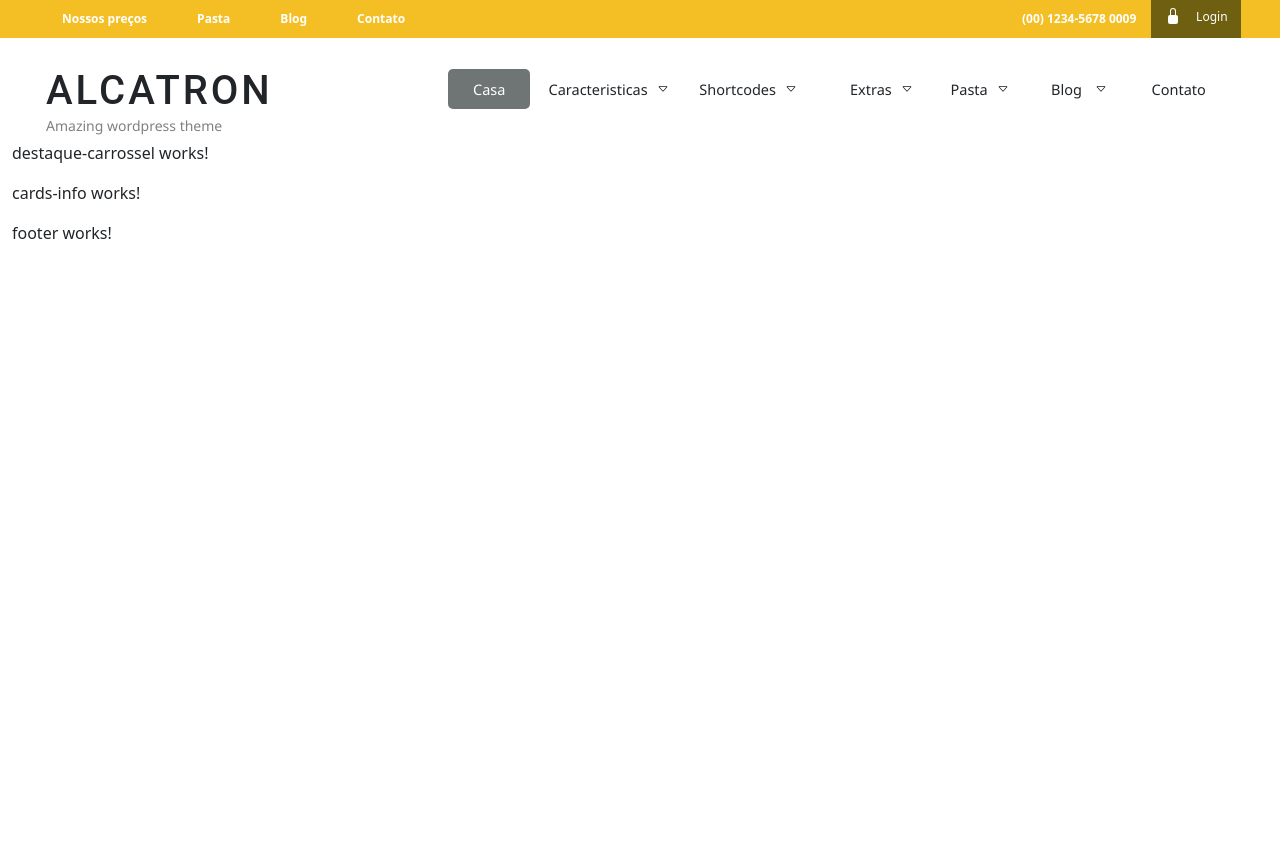
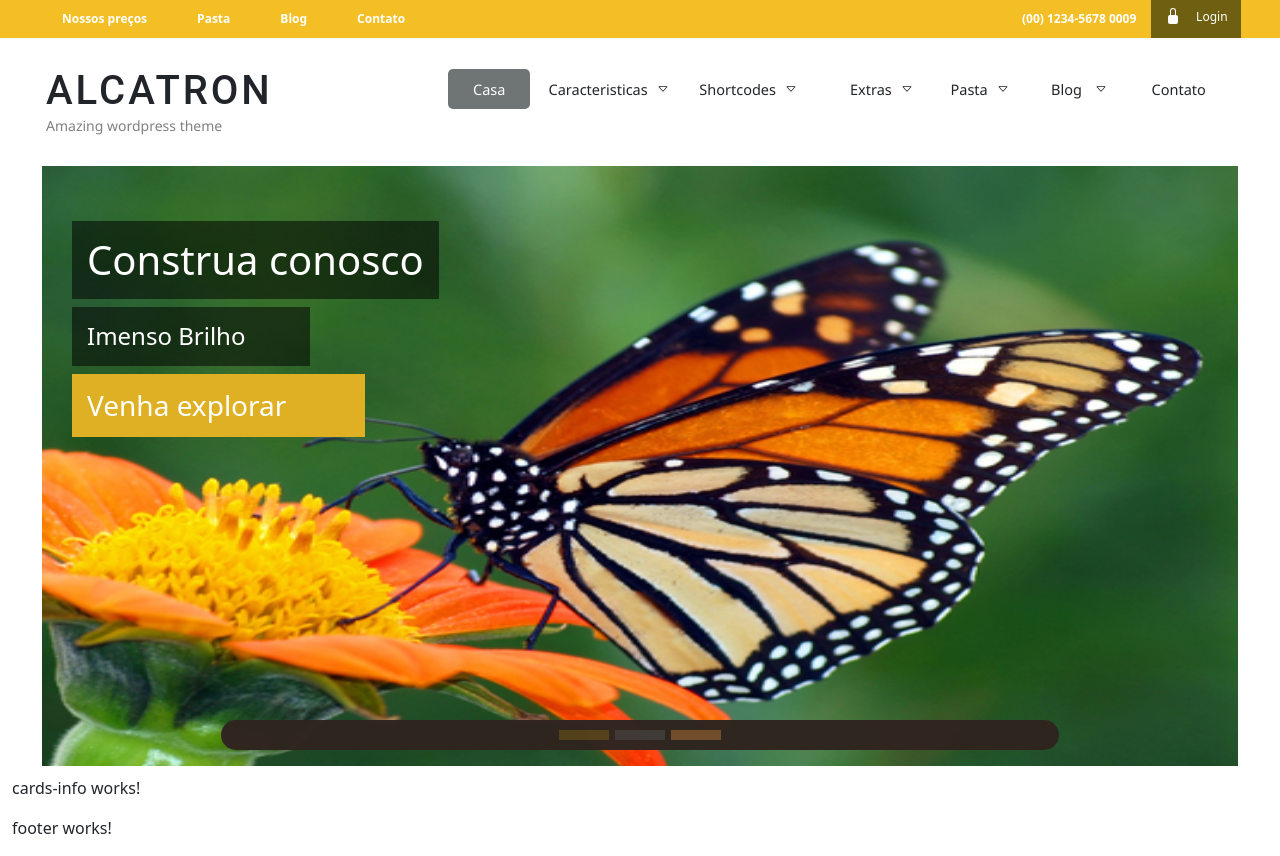
Before and after one commit to MariaFernandaSSO/R-plica-Template-Alcatron-Wordpress, an Angular app in the folder prjTemplateAlcatron/: page / in a window 1280 px wide. Before the commit the page ends 800 px from the top, so only its background shows below. Built offline with nearby package versions, Linux system fonts and the light colour scheme.

Commit message:
Finalizado o subcomponente da home 'destaque-carrossel'. Onde foi utilizado vetores pra exibir as imagens.

```diff
--- a/prjTemplateAlcatron/src/app/components/home/destaque-carrossel/destaque-carrossel.component.css
+++ b/prjTemplateAlcatron/src/app/components/home/destaque-carrossel/destaque-carrossel.component.css
@@ -0,0 +1,53 @@
+.containerCarrossel{
+    margin: 10px 30px;
+    margin-top: 25px;
+}
+
+.posicao {
+    margin: 50px 20px;
+    top: 5px;
+    left: 10px;
+    color: white;
+}
+
+.carousel-item img {
+    max-height: 600px;
+}
+
+h1, h3, h4 {
+    background-color: rgba(0, 0, 0, 0.527);
+    padding: 15px;
+}
+
+h4 {
+    width: 65%;
+    font-weight: 490;
+}
+
+h3 {
+    width: 80%;
+    background-color: #dfb023;
+    font-weight: 400;
+}
+
+
+.carousel-indicators {
+    padding: 0px 30px;
+    background-color: rgba(48, 37, 32, 0.986);
+    border-radius: 50px;
+}
+
+.carousel-indicators-color{
+     width: 50px;
+     height: 10px;
+     background-color: #775f18;
+
+    }
+
+#carousel2 {
+    background-color: rgb(80, 80, 80);
+}
+
+#carousel3{
+    background-color: rgb(114, 77, 43);
+}
--- a/prjTemplateAlcatron/src/app/components/home/destaque-carrossel/destaque-carrossel.component.html
+++ b/prjTemplateAlcatron/src/app/components/home/destaque-carrossel/destaque-carrossel.component.html
@@ -1 +1,27 @@
-<p>destaque-carrossel works!</p>
+<div class="containerCarrossel">
+    <div id="carouselExampleIndicators" class="carousel slide" data-bs-ride="carousel">
+        <div class="carousel-indicators">
+          <button type="button" data-bs-target="#carouselExampleIndicators" class="carousel-indicators-color active" data-bs-slide-to="0"  aria-current="true" aria-label="Slide 1"></button>
+          <button type="button" data-bs-target="#carouselExampleIndicators" class="carousel-indicators-color " id="carousel2"   data-bs-slide-to="1" aria-label="Slide 2"></button>
+          <button type="button" data-bs-target="#carouselExampleIndicators" class="carousel-indicators-color " id="carousel3"   data-bs-slide-to="2" aria-label="Slide 3"></button>
+        </div>
+        <div class="carousel-inner">
+          <div *ngFor="let i of imagem" class="carousel-item {{i.mostrar}}" data-bs-interval="2000">
+            <div class="position-relative" *ngFor="let i1 of i.imagens">
+                <img class="w-100" src="{{i1.img}}" alt="">
+                <div class="position-absolute posicao">
+                    <div>
+                        <h1>{{i1.text1}}</h1>
+                    </div>
+                    <div>
+                        <h4>{{i1.text2}}</h4>
+                    </div>
+                    <div>
+                        <h3>{{i1.text3}}</h3>
+                    </div>
+                </div>
+            </div>
+          </div>
+        </div>
+      </div>
+</div>
--- a/prjTemplateAlcatron/src/app/components/home/destaque-carrossel/destaque-carrossel.component.ts
+++ b/prjTemplateAlcatron/src/app/components/home/destaque-carrossel/destaque-carrossel.component.ts
@@ -7,6 +7,45 @@ import { Component, OnInit } from '@angular/core';
 })
 export class DestaqueCarrosselComponent implements OnInit {
 
+  public imagem = [
+  {
+    mostrar:"active",
+    imagens: [
+      {
+        img: '../../../../assets/img/borboleta1.jpg',
+        text1 : 'Totalmente sensível',
+        text2 : 'Muitas shortcodes',
+        text3 : 'Construido na base 4'
+      }
+    ]
+  },
+  {
+    mostrar: '',
+    imagens:
+    [
+      {
+      img: '../../../../assets/img/borboleta2.webp',
+      text1 : 'Um site bonito',
+      text2 : 'Admiravel...',
+      text3 : 'Apenas imagine'
+      }
+    ]
+  },
+  {
+    mostrar: '',
+    imagens:
+    [
+      {
+      img: '../../../../assets/img/borboleta3.jpg',
+      text1 : 'Construa conosco',
+      text2 : 'Imenso Brilho',
+      text3 : 'Venha explorar'
+      }
+    ]
+  }
+]
+
+
   constructor() { }
 
   ngOnInit(): void {
```
